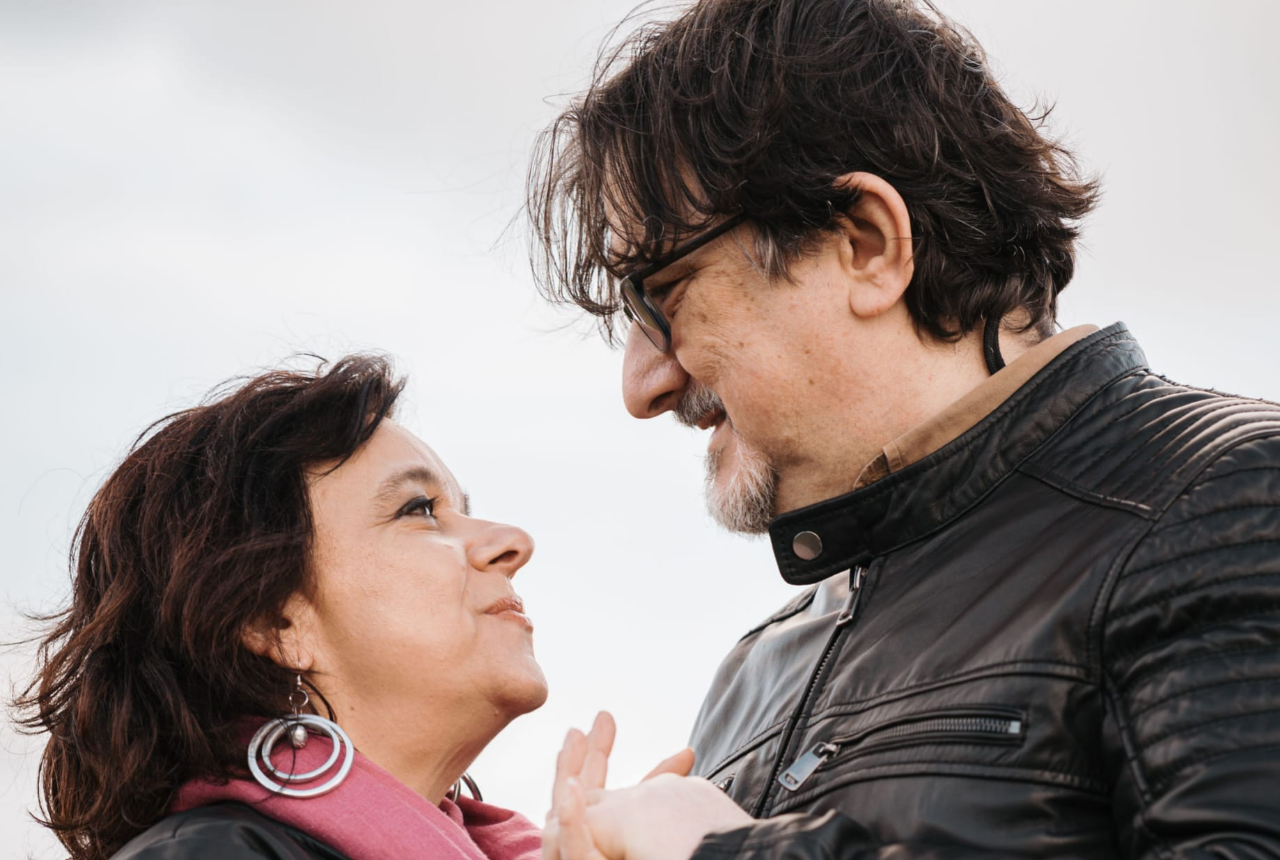
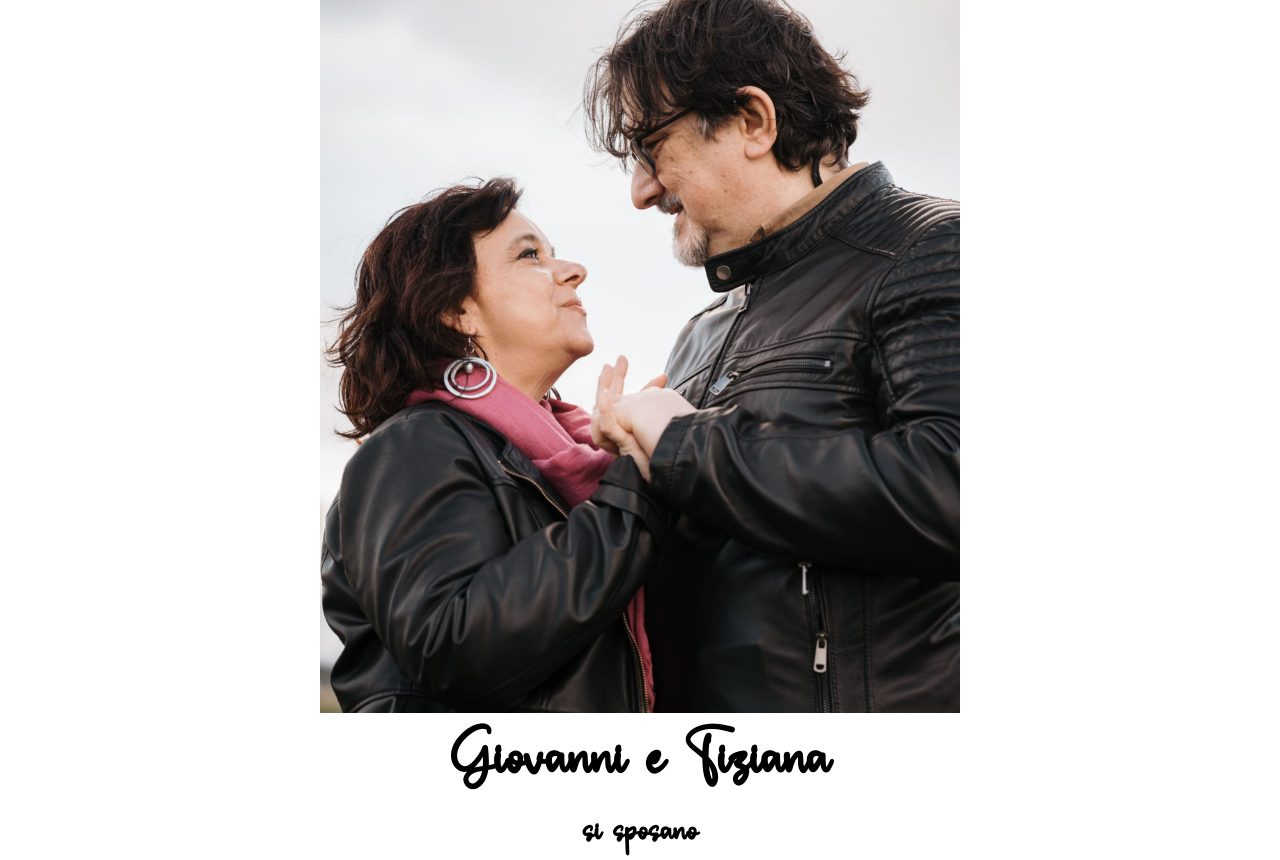
Before and after one commit to gbasolu/giovannietiziana, a plain HTML site: page index.html in a window 1280 px wide. Shown: the top 860 px of the page. Drawn offline with Linux system fonts and the light colour scheme.

Commit message:
new image

```diff
--- a/index.html
+++ b/index.html
@@ -13,7 +13,7 @@
     <table role="presentation" style="width:100%;border-collapse:collapse;border:0;border-spacing:0;background:#ffffff;">
         <tr>
             <td align="center" style="padding:0;">
-                <img src="https://gbasolu.github.io/giovannietiziana/img/email2.jpeg" style="width: 100%"/>
+                <img src="https://gbasolu.github.io/giovannietiziana/img/email2.jpeg" style="width: 50%"/>
             </td>
         </tr>
         <tr>
```
